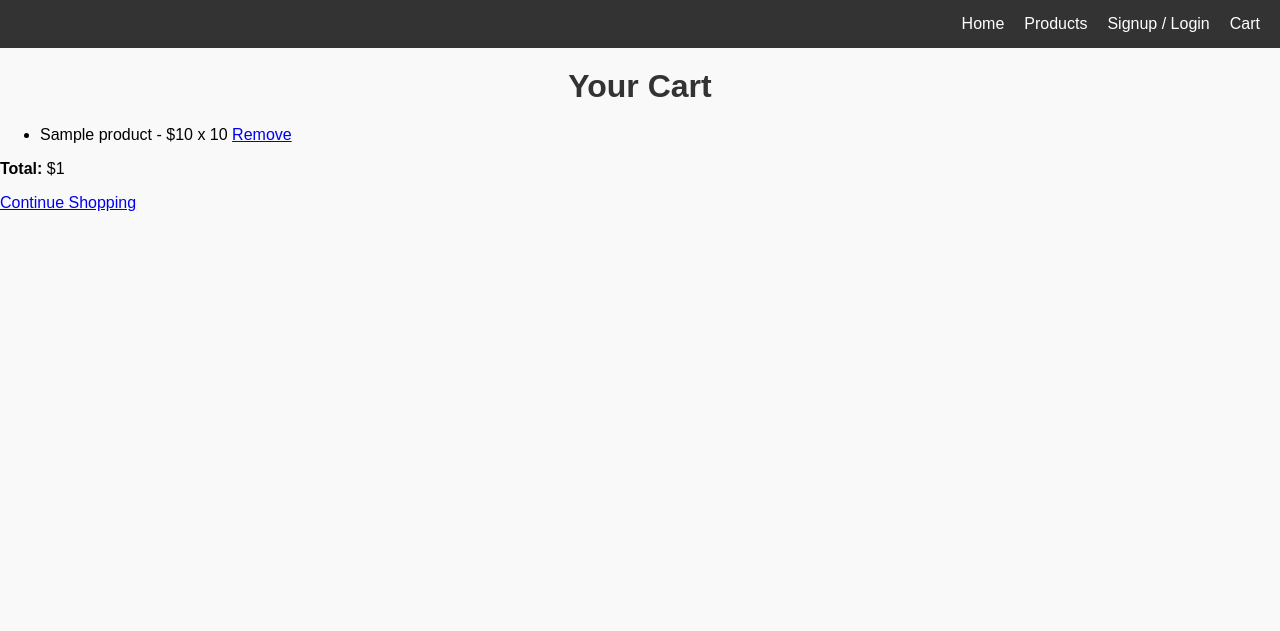
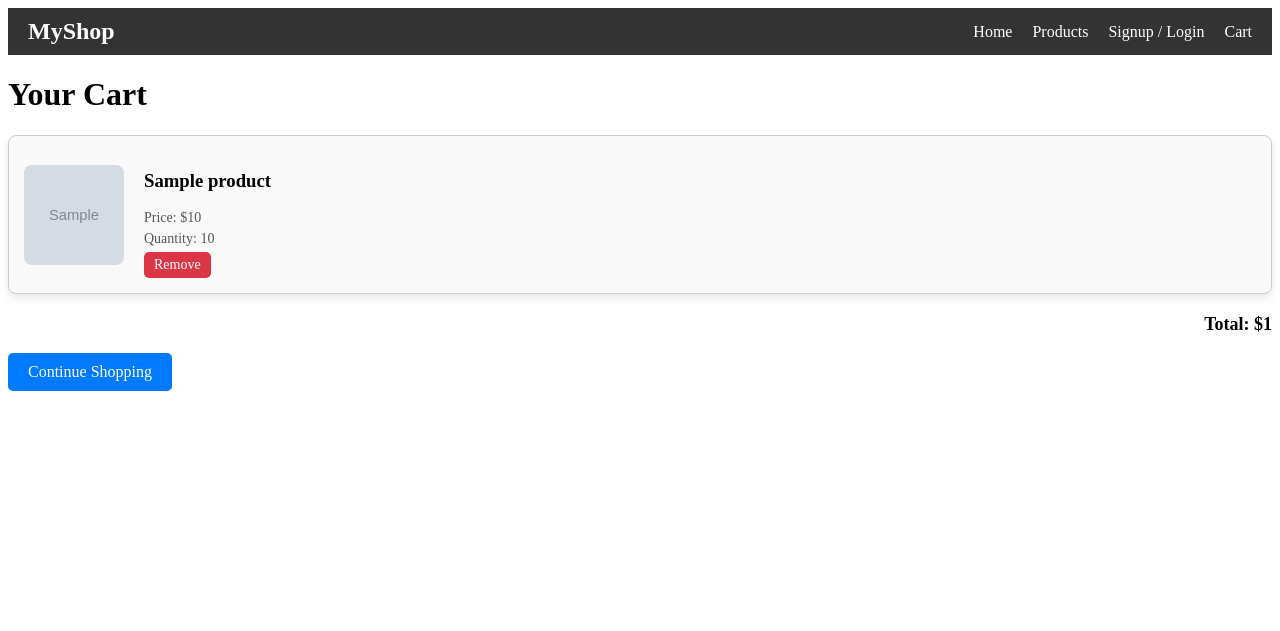
Before and after one commit to noahtorious91/sports_fanatic, a Django app: template myproject/store/templates/store/cart.html in a window 1280 px wide. Shown: the top 631 px of the page. Run offline with Django 5.2, Linux system fonts and the light colour scheme; the template is opened without the code that fills it: most values are stand-ins (such as "Sample title", 1, 10 or a date in 2020); grey boxes marked "Sample" are stand-in pictures.

Commit message:
got the cart looking better

```diff
--- a/myproject/store/static/store/cart.css
+++ b/myproject/store/static/store/cart.css
@@ -0,0 +1,67 @@
+.cart-container {
+    display: flex;
+    flex-direction: column;
+    gap: 20px;
+    margin: 40
+}
+
+.cart-item {
+    display: flex;
+    align-items: center;
+    gap: 20px;
+    padding: 15px;
+    border: 1px solid #ccc;
+    border-radius: 8px;
+    background-color: #f9f9f9;
+    box-shadow: 0 4px 8px rgba(0, 0, 0, 0.1);
+}
+
+.cart-item img {
+    width: 100px;
+    height: 100px;
+    object-fit: cover;
+    border-radius: 8px;
+}
+
+.cart-item-details p {
+    margin: 5px 0;
+    font-size: 14px;
+    color: #555;
+}
+
+.remove-btn {
+    display: inline-block;
+    padding: 5px 10px;
+    background-color: #dc3545;
+    color: white;
+    text-decoration: none;
+    border-radius: 5px;
+    font-size: 14px;
+    transition: background-color 0.3s ease;
+}
+
+.remove-btn:hover {
+    background-color: #c82333;
+}
+
+.cart-total {
+    text-align: right;
+    font-size: 18px;
+    font-weight: bold;
+    margin-top: 20px;
+}
+
+.continue-shopping-btn {
+    display: inline-block;
+    padding: 10px 20px;
+    background-color: #007bff;
+    color: white;
+    text-decoration: none;
+    border-radius: 5px;
+    font-size: 16px;
+    transition: background-color 0.3s ease;
+}
+
+.continue-shopping-btn:hover {
+    background-color: #0056b3;
+}
--- a/myproject/store/templates/store/cart.html
+++ b/myproject/store/templates/store/cart.html
@@ -2,27 +2,36 @@
 {% load static %}
 
 {% block styles %}
-    <link rel="stylesheet" href="{% static 'store/home.css' %}">
+    <link rel="stylesheet" href="{% static 'store/cart.css' %}">
 {% endblock %}
 
-{% block title %}Products - MyShop{% endblock %}
+{% block title %}Your Cart - MyShop{% endblock %}
 
 {% block content %}
     <h1>Your Cart</h1>
     {% if cart_items %}
-        <ul>
+        <div class="cart-container">
             {% for item in cart_items %}
-                <li>
-                    {{ item.product.name }} - ${{ item.product.price }} x {{ item.quantity }}
-                    <a href="{% url 'remove_from_cart' item.product.id %}">Remove</a>
-                </li>
+                <div class="cart-item">
+                    {% if item.product.image %}
+                        <img src="{{ item.product.image.url }}" alt="{{ item.product.name }}" class="cart-item-image">
+                        {% else %}
+                        <img src="{% static 'store/default-product.png' %}" alt="Default Product" class="cart-item-image">
+                        {% endif %}
+                    <div class="cart-item-details">
+                        <h3>{{ item.product.name }}</h3>
+                        <p>Price: ${{ item.product.price }}</p>
+                        <p>Quantity: {{ item.quantity }}</p>
+                        <a href="{% url 'remove_from_cart' item.product.id %}" class="remove-btn">Remove</a>
+                    </div>
+                </div>
             {% endfor %}
-        </ul>
-        <p>
-            <strong>Total:</strong> ${{ total_price }}
-        </p>
+        </div>
+        <div class="cart-total">
+            <p><strong>Total:</strong> ${{ total_price }}</p>
+        </div>
     {% else %}
         <p>Your cart is empty.</p>
     {% endif %}
-    <a href="{% url 'product_list' %}">Continue Shopping</a>
+    <a href="{% url 'product_list' %}" class="continue-shopping-btn">Continue Shopping</a>
 {% endblock %}
```
Also changed, not shown: myproject/db.sqlite3.
